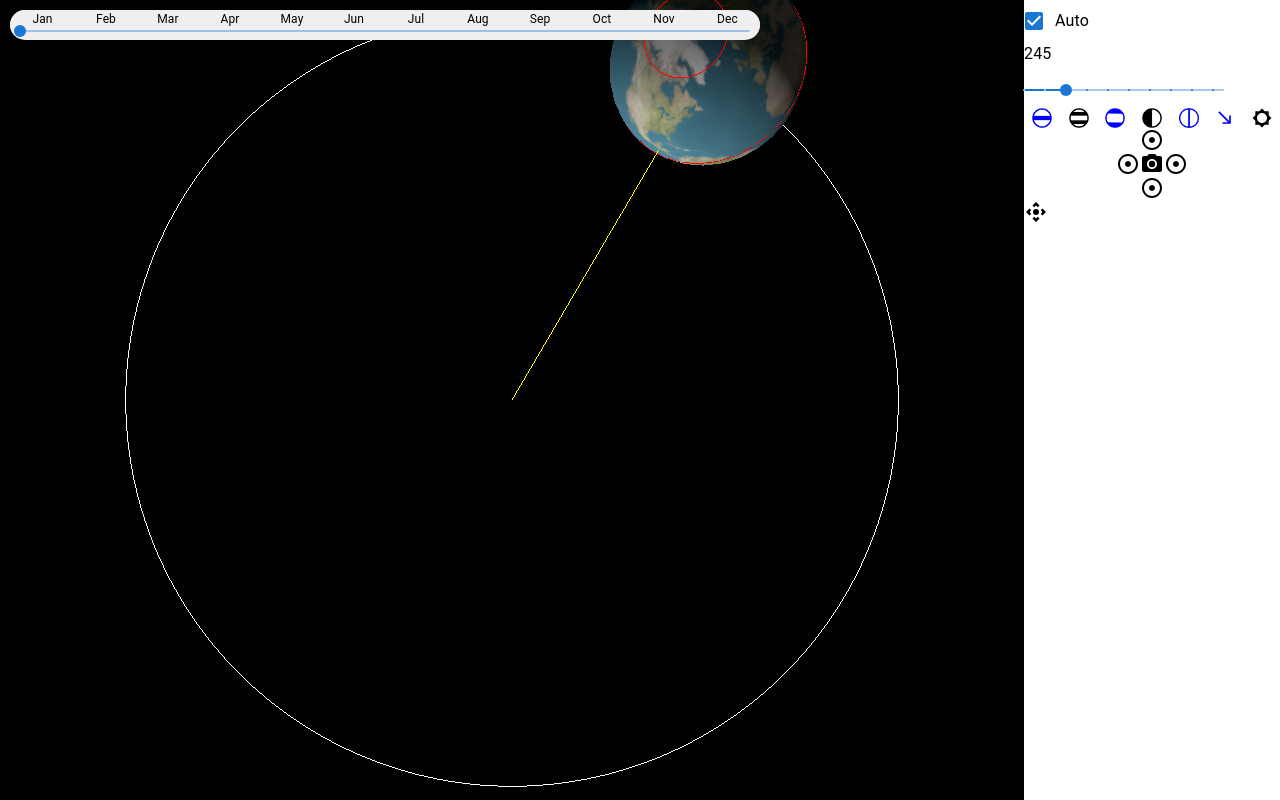
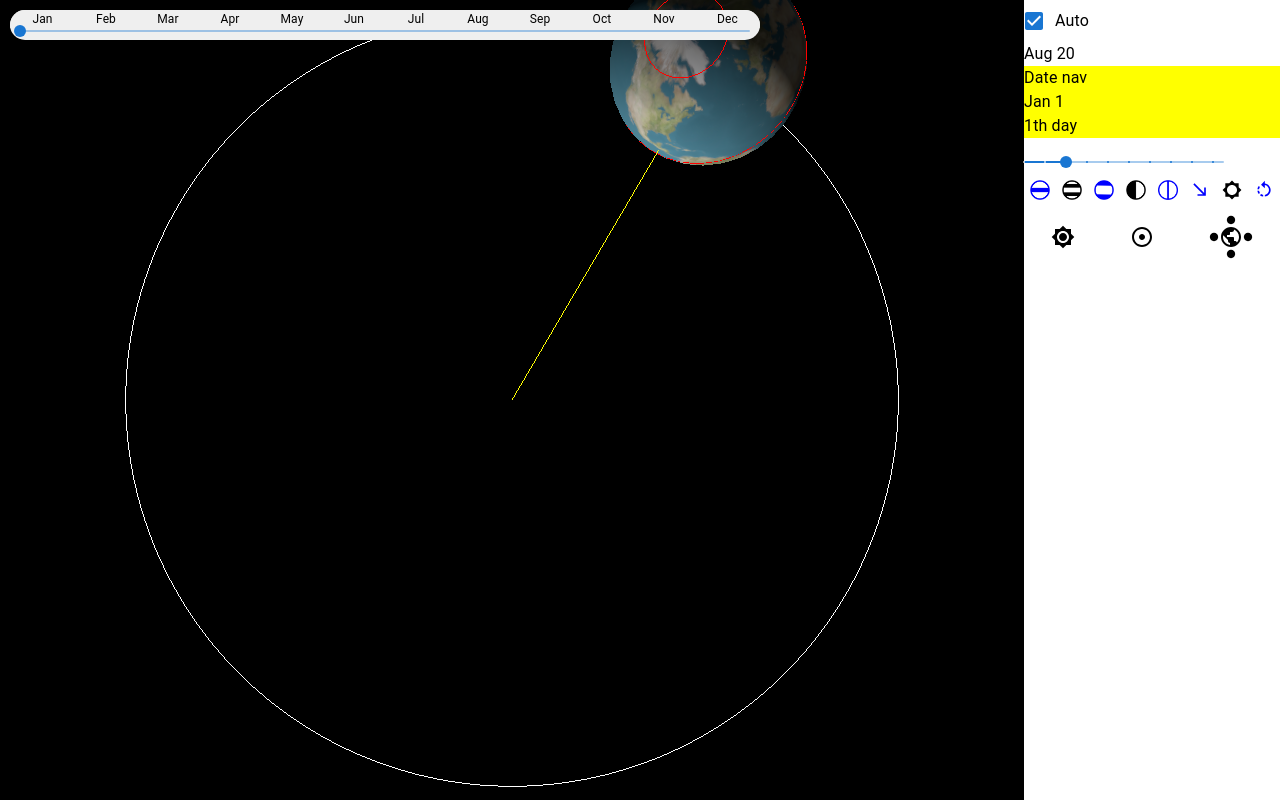
Before and after one commit to Dhammika-Mahendra/Planet, a React (Create React App) app: page / in a window 1280 px wide. Built offline with nearby package versions, Linux system fonts and the light colour scheme.

Commit message:
Camera positioning added, date offset (12) problems solved

```diff
--- a/src/Comp/OptionsSelector.js
+++ b/src/Comp/OptionsSelector.js
@@ -6,12 +6,12 @@ import {Ico} from './Icons/Ico'
 import equator from './Icons/equator.png'
 import light from './Icons/light.png'
 import poles from './Icons/poles.png'
-import ray from './Icons/ray.png'
 import tropic from './Icons/tropic.png'
 import midAxis from './Icons/midAxis.png'
 import { Box } from '@mui/system'
 import SouthEastIcon from '@mui/icons-material/SouthEast';
 import Brightness5Icon from '@mui/icons-material/Brightness5';
+import RotateLeftIcon from '@mui/icons-material/RotateLeft';
 
 export default function OptionsSelector() {
 
@@ -22,6 +22,7 @@ export default function OptionsSelector() {
     const {earthAxis,setEarthAxis}=useContext(Contxt)
     const {sunRay,setSunRay}=useContext(Contxt)
     const {sunSph,setSunSph}=useContext(Contxt)
+    const {traject,setTraject}=useContext(Contxt)
 
   return (
     <Box sx={{width:'100%',display:'flex',justifyContent:'space-around'}}>
@@ -32,6 +33,7 @@ export default function OptionsSelector() {
         <Ico img={midAxis} vr={earthAxis} setVar={setEarthAxis}></Ico>
         <SouthEastIcon sx={{width:'20px',height:'20px',color:sunRay?'blue':'black',cursor:'pointer'}} onClick={()=>setSunRay(!sunRay)}></SouthEastIcon>
         <Brightness5Icon sx={{width:'20px',height:'20px',color:sunSph?'blue':'black',cursor:'pointer'}} onClick={()=>setSunSph(!sunSph)}></Brightness5Icon>
+        <RotateLeftIcon sx={{width:'20px',height:'20px',color:traject?'blue':'black',cursor:'pointer'}} onClick={()=>setTraject(!traject)}></RotateLeftIcon>
     </Box>
   )
 }
--- a/src/Comp/Position.js
+++ b/src/Comp/Position.js
@@ -3,21 +3,35 @@ import AdjustIcon from '@mui/icons-material/Adjust';
 import { Box } from '@mui/material';
 import Contx from './../Contx'
 import { useContext } from 'react';
-import CameraAltIcon from '@mui/icons-material/CameraAlt';
+import PublicIcon from '@mui/icons-material/Public';
+import Brightness7Icon from '@mui/icons-material/Brightness7';
+import CircleIcon from '@mui/icons-material/Circle';
 
 export default function Position() {
 
-  const {setCam}=useContext(Contx)
+  const {cam,setCam}=useContext(Contx)
+
+  const handleCam=(dir)=>{
+    if(cam==dir){
+      setCam('')
+    }else{
+      setCam(dir)
+    }
+  }
 
   return (
-    <Box sx={{display:'flex',flexDirection:'column',justifyContent:'space-between',alignItems:'center'}}>
-        <AdjustIcon sx={{cursor:'pointer','&:hover':{color:'blue'}}} onClick={()=>setCam('top')}></AdjustIcon>
-        <Box style={{display:'flex',justifyContent:'space-between',alignItems:'center'}}>
-            <AdjustIcon sx={{cursor:'pointer','&:hover':{color:'blue'}}} onClick={()=>setCam('left')}></AdjustIcon>
-            <CameraAltIcon sx={{cursor:'pointer','&:hover':{color:'blue'}}} onClick={()=>setCam('')}></CameraAltIcon>
-            <AdjustIcon sx={{cursor:'pointer','&:hover':{color:'blue'}}} onClick={()=>setCam('right')}></AdjustIcon>
-        </Box>
-        <AdjustIcon sx={{cursor:'pointer','&:hover':{color:'blue'}}} onClick={()=>setCam('bottom')}></AdjustIcon>
+    <Box sx={{display:'flex',justifyContent:'space-around',alignItems:'center',mt:'15px'}}>
+      <Brightness7Icon sx={{cursor:'pointer',color:cam=='sun'?'blue':'black'}} onClick={()=>handleCam('sun')}/>
+      <AdjustIcon sx={{cursor:'pointer',color:cam=='upMid'?'blue':'black'}} onClick={()=>handleCam('upMid')}></AdjustIcon>
+      <Box sx={{display:'flex',flexDirection:'column',justifyContent:'space-between',alignItems:'center'}}>
+          <CircleIcon sx={{cursor:'pointer',color:cam=='top'?'blue':'black',height:'10px',width:'10px'}} onClick={()=>handleCam('top')}></CircleIcon>
+          <Box style={{display:'flex',justifyContent:'space-between',alignItems:'center'}}>
+              <CircleIcon sx={{cursor:'pointer',color:cam=='left'?'blue':'black',height:'10px',width:'10px'}} onClick={()=>handleCam('left')}></CircleIcon>
+              <PublicIcon></PublicIcon>
+              <CircleIcon sx={{cursor:'pointer',color:cam=='right'?'blue':'black',height:'10px',width:'10px'}} onClick={()=>handleCam('right')}></CircleIcon>
+          </Box>
+          <CircleIcon sx={{cursor:'pointer',color:cam=='bottom'?'blue':'black',height:'10px',width:'10px'}} onClick={()=>handleCam('bottom')}></CircleIcon>
+      </Box>
     </Box>
   )
 }
--- a/src/Controller.js
+++ b/src/Controller.js
@@ -3,13 +3,10 @@ import Speed from './Comp/Speed'
 import DateController from './DateController'
 import OptionsSelector from './Comp/OptionsSelector'
 import Position from './Comp/Position'
-import ControlCameraIcon from '@mui/icons-material/ControlCamera';
 import { useContext } from 'react'
 import Contxt from './Contx'
 
 export default function Controller() {
-
-  const {trackCam,setTrackCam}=useContext(Contxt)
 
   return (
     <div style={{height:'100%',width:'20%'}}>
@@ -17,7 +14,6 @@ export default function Controller() {
         <Speed></Speed>
         <OptionsSelector></OptionsSelector>
         <Position></Position>
-        <ControlCameraIcon sx={{cursor:'pointer',color:trackCam?'blue':'black'}} onClick={()=>setTrackCam(!trackCam)}></ControlCameraIcon>
     </div>
   )
 }
--- a/src/Contx.js
+++ b/src/Contx.js
@@ -17,15 +17,13 @@ export function Contx({children}){
     const [earthAxis,setEarthAxis]=useState(true)//earth cross axis
     const [sunRay,setSunRay]=useState(true)//perpendicular ray from sun
     const [sunSph,setSunSph]=useState(false)//sun
+    const [traject,setTraject]=useState(true)//earth trajectory path
 
     {/* ----- camera direction ------------- */}
     const [cam,setCam]=useState('')//camera direction
 
-    {/*------- track camera ---------------- */}
-    const [trackCam,setTrackCam]=useState(false)
-
     return (
-        <Contxt.Provider value={{speed,setSpeed,autoR,setAutoR,date,setDate,dateFeedBack,setDateFeedBack,lightHalf,setlightHalf,equ,setEqu,tropics,setTropics,cam,setCam,poleCircles,setPoleCircles,trackCam,setTrackCam,earthAxis,setEarthAxis,sunRay,setSunRay,sunSph,setSunSph}}>
+        <Contxt.Provider value={{speed,setSpeed,autoR,setAutoR,date,setDate,dateFeedBack,setDateFeedBack,lightHalf,setlightHalf,equ,setEqu,tropics,setTropics,cam,setCam,poleCircles,setPoleCircles,earthAxis,setEarthAxis,sunRay,setSunRay,sunSph,setSunSph,traject,setTraject}}>
         {children}
         </Contxt.Provider>
   )
--- a/src/DateController.js
+++ b/src/DateController.js
@@ -9,11 +9,10 @@ export default function DateController() {
 
     const {autoR,setAutoR}=useContext(Contxt)
     const {date,setDate}=useContext(Contxt)
-    const {dateFeedBack}=useContext(Contxt)
+    const {dateFeedBack}=useContext(Contxt)//date updated by the view
 
-    const [dateStore,setDateStore]=useState(0)//needed for this component only
-
-    const handleDate=()=>{
+    const [dateStore,setDateStore]=useState(1)//needed for this component only
+    const handleDate=()=>{//as soon as handle released storedate set to be real date
         setDate(dateStore)
     }
 
@@ -21,11 +20,18 @@ export default function DateController() {
         if(dayNumber<1 || dayNumber>365){
             return
         }
+        var month = 0;
+        var day = 0;
+
+        if(dayNumber>13){
+            day=dayNumber-13
+        }else{
+            day=352+dayNumber
+        }
+
         var daysInMonth = [31, 28, 31, 30, 31, 30, 31, 31, 30, 31, 30, 31];
         var MonthTag =['Jan','Feb','Mar','Apr','May','Jun','Jul','Aug','Sep','Oct','Nov','Dec']
 
-        var month = 0;
-        var day = dayNumber;
 
         for (var i = 0; i < 12; i++) {
             day -= daysInMonth[i];
@@ -35,22 +41,54 @@ export default function DateController() {
                 break;
             }
         }
-        return `${MonthTag[month-1]} ${day} ${dayNumber}`
+        return `${MonthTag[month-1]} ${day}`
         //console.log(`${MonthTag[month-1]}/${day}`)
     }
 
+    function getMonthAndDayNav(dayNumber) {
+        if(dayNumber<1 || dayNumber>365){
+            return
+        }
+        var month = 0;
+        var day = dayNumber;
+
+        var daysInMonth = [31, 28, 31, 30, 31, 30, 31, 31, 30, 31, 30, 31];
+        var MonthTag =['Jan','Feb','Mar','Apr','May','Jun','Jul','Aug','Sep','Oct','Nov','Dec']
+
+
+        for (var i = 0; i < 12; i++) {
+            day -= daysInMonth[i];
+            if (day <= 0) {
+                month = i + 1; // Months are 1-based
+                day += daysInMonth[i]; // Add back the days of the current month
+                break;
+            }
+        }
+        return `${MonthTag[month-1]} ${day}`
+        //console.log(`${MonthTag[month-1]}/${day}`)
+    }
 
     useEffect(()=>{
         if(!autoR){
-            setDateStore(date)
+            let tmp=dateFeedBack
+            if(tmp>13){
+                tmp=tmp-12
+            }else{
+                tmp=353+tmp
+            }
+            setDateStore(tmp)
         }
     },[autoR])
 
   return (
     <div>
         <FormControlLabel size='small' control={<Checkbox checked={autoR} onChange={(e)=>setAutoR(e.target.checked)}/>} label="Auto" />
-        <Typography>{getMonthAndDay(dateStore)}</Typography>
-        <Typography>{dateFeedBack}</Typography>
+        <Typography>{getMonthAndDay(dateFeedBack)}</Typography>
+        <Box sx={{backgroundColor:'yellow'}}>
+            <Typography>Date nav</Typography>
+            <Typography>{getMonthAndDayNav(dateStore)}</Typography>
+            <Typography>{dateStore}th day</Typography>
+        </Box>
 
         <Box sx={{width:'750px',height:'30px',position:'fixed',top:'10px',left:'10px',backgroundColor:'#efefef',borderRadius:'15px',overflow:'hidden',display:'flex',flexDirection:'column',alignItems:'center'}}>
             <Box sx={{display:'flex',justifyContent:'space-between',width:'100%'}}>
--- a/src/View.js
+++ b/src/View.js
@@ -22,6 +22,7 @@ export default function View() {
   const {earthAxis}=useContext(Contxt)//if earth axis on
   const {sunRay}=useContext(Contxt)//if perpendicular sun ray on
   const {sunSph}=useContext(Contxt)//if sun is on
+  const {traject}=useContext(Contxt)//if earth trajectory path on
 
   const {trackCam}=useContext(Contxt)//track camera
 
@@ -205,7 +206,7 @@ const geometry6 = new THREE.BufferGeometry().setFromPoints( points3 );
 const material6 = new THREE.LineBasicMaterial( { color: 0xffffff } );
 const ellipse2 = new THREE.Line( geometry6, material6 );
 ellipse2.rotateX(1.5708)
-scene.add(ellipse2)
+if(traject){scene.add(ellipse2)}
 
 camera.position.z = cameraPosition.z;
 camera.position.x = cameraPosition.x;
@@ -278,15 +279,17 @@ function animate() {
         camera.position.y=7
         camera.position.x=vector.x
         camera.position.z=vector.z
-        setCamLookAt({x:vector.x,y:0,z:vector.z})
-        setCam('')
+        controls.target.set(vector.x,vector.y,vector.z)
+        setCamLookAt({x:vector.x,y:vector.y,z:vector.z})
+        setCameraPosition({x:camera.position.x,y:camera.position.y,z:camera.position.z})
       } break;
       case 'bottom':{
         camera.position.y=-7
         camera.position.x=vector.x
         camera.position.z=vector.z
-        setCamLookAt({x:vector.x,y:0,z:vector.z})
-        setCam('')
+        controls.target.set(vector.x,vector.y,vector.z)
+        setCamLookAt({x:vector.x,y:vector.y,z:vector.z})
+        setCameraPosition({x:camera.position.x,y:camera.position.y,z:camera.position.z})
       } break;
       case 'left':{
         const direction = new THREE.Vector3().subVectors(vector,new THREE.Vector3(0, 0, 0)).normalize()
@@ -297,8 +300,9 @@ function animate() {
         }
         const newVector = new THREE.Vector3().addVectors(vector, perpendicular.multiplyScalar(7));
         camera.position.copy(newVector)
-        setCamLookAt({x:vector.x,y:0,z:vector.z})
-        setCam('')
+        controls.target.set(vector.x,vector.y,vector.z)
+        setCamLookAt({x:vector.x,y:vector.y,z:vector.z})
+        setCameraPosition({x:camera.position.x,y:camera.position.y,z:camera.position.z})
       } break;
       case 'right':{
         const direction = new THREE.Vector3().subVectors(vector,new THREE.Vector3(0, 0, 0)).normalize()
@@ -309,11 +313,29 @@ function animate() {
         }
         const newVector = new THREE.Vector3().addVectors(vector, perpendicular.multiplyScalar(-7));
         camera.position.copy(newVector)
-        setCamLookAt({x:vector.x,y:0,z:vector.z})
-        setCam('')
+        controls.target.set(vector.x,vector.y,vector.z)
+        setCamLookAt({x:vector.x,y:vector.y,z:vector.z})
+        setCameraPosition({x:camera.position.x,y:camera.position.y,z:camera.position.z})
       } break;
+      case 'sun':{
+        camera.position.x =0;
+        camera.position.y =0.8;
+        camera.position.z =0;
+        controls.target.set(vector.x,vector.y,vector.z)
+        setCamLookAt({x:vector.x,y:vector.y,z:vector.z})
+        setCameraPosition({x:camera.position.x,y:camera.position.y,z:camera.position.z})
+      }break;
+      case 'upMid':{
+        camera.position.x =0;
+        camera.position.y =25;
+        camera.position.z =0;
+        controls.target.set(0,0,0)
+        setCamLookAt({x:0,y:0,z:0})
+        setCameraPosition({x:camera.position.x,y:camera.position.y,z:camera.position.z})
+      }break;
     }
   }
+
 
   //keep camera positions stored , not to change the orbit controls
   setCameraPosition({x:camera.position.x,y:camera.position.y,z:camera.position.z})
@@ -339,11 +361,17 @@ return () => {
   renderer.dispose();
 };
 
-},[autoRstore,speed,date,lightHalf,equ,tropics,cam,poleCircles,sunRay,earthAxis,trackCam,sunSph])
+},[autoRstore,speed,date,lightHalf,equ,tropics,cam,poleCircles,sunRay,earthAxis,trackCam,sunSph,traject])
 
 useEffect(() => {
   if (!autoR) {
-    setDate(dateTemp);
+    let day=dateTemp
+    if(dateTemp>13){
+      day=dateTemp-12
+    }else{
+      day=353+dateTemp
+  }
+    setDate(day);
   }
   setAutoRstore(autoR)
 }, [autoR]);
```
